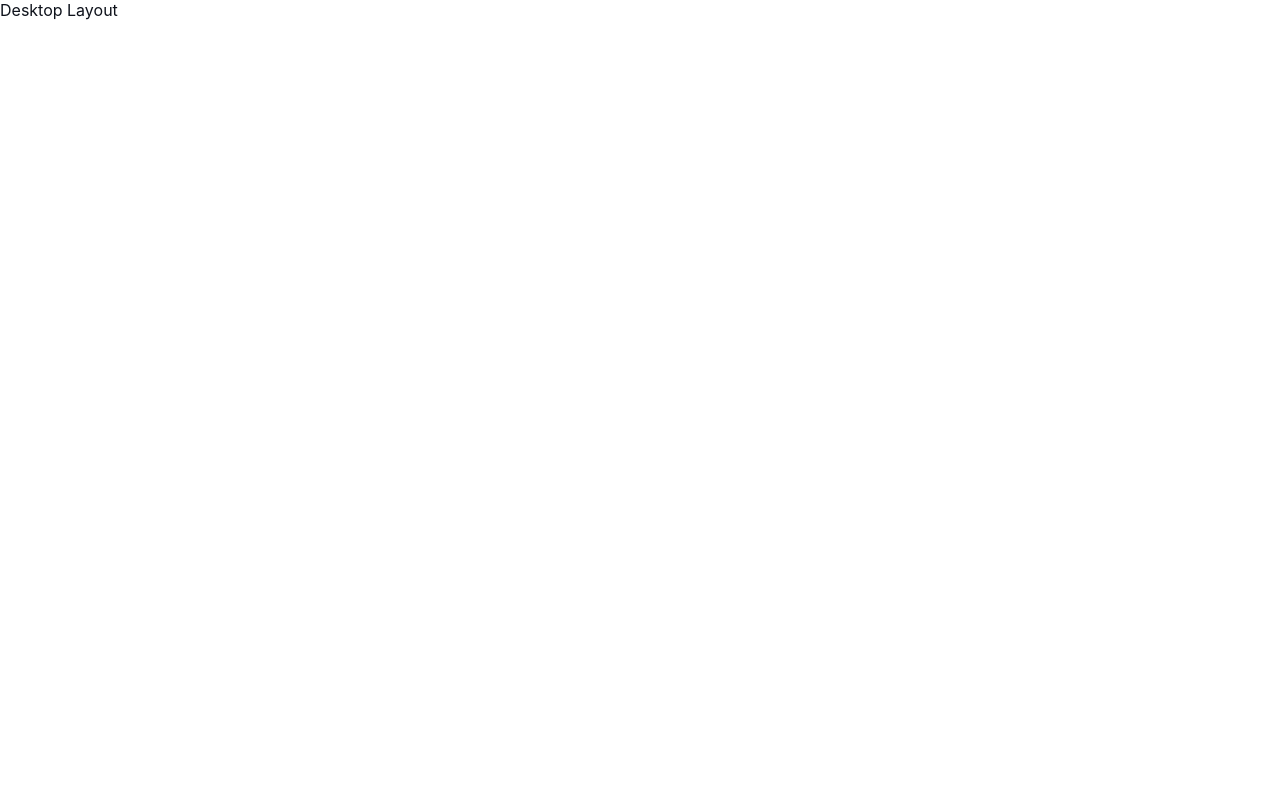
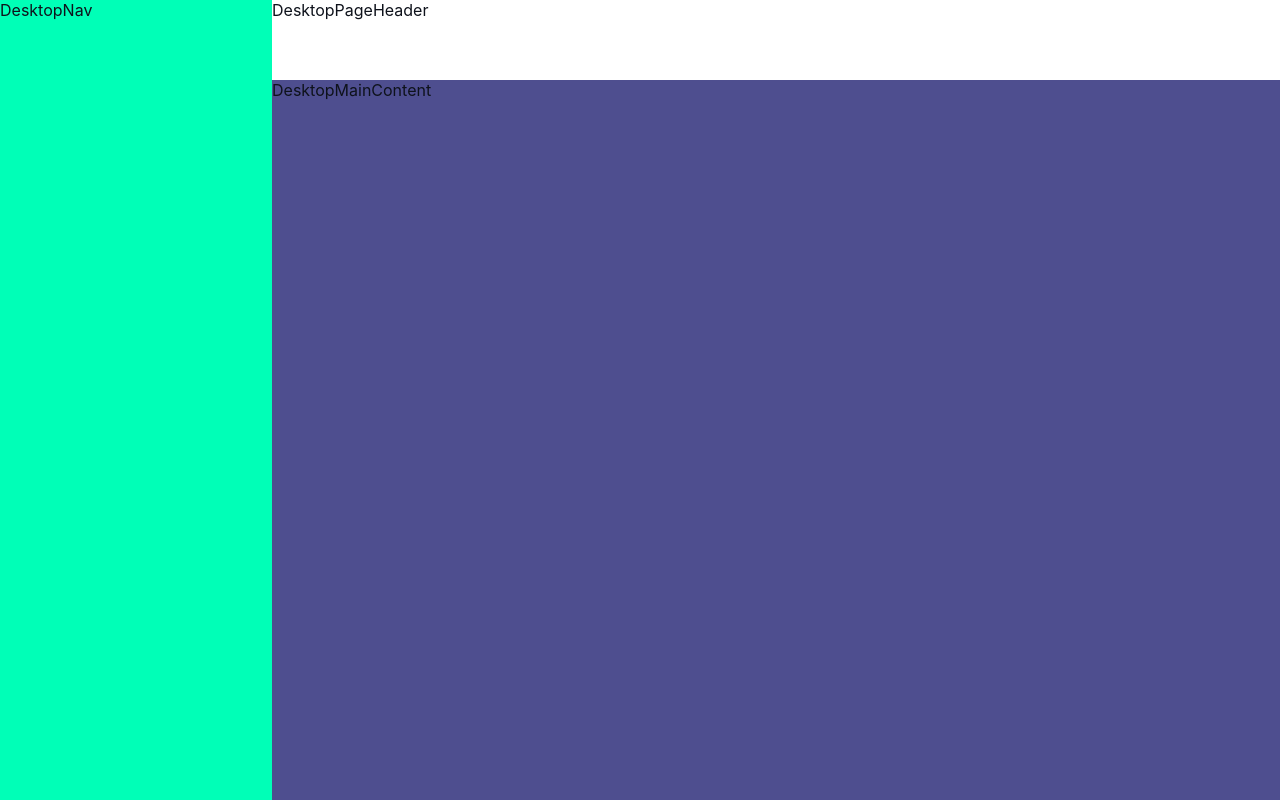
Before and after one commit to RicardoGeada/fm-note-taking-web-app, a React (Vite) app: page / in a window 1280 px wide. Built offline with nearby package versions, Linux system fonts and the light colour scheme; a web font is replaced by a local one.

Commit message:
feat(desktop-layout): add basic layout

```diff
--- a/src/layouts/Desktop/DesktopLayout.module.scss
+++ b/src/layouts/Desktop/DesktopLayout.module.scss
@@ -0,0 +1,33 @@
+.layout {
+  display: grid;
+  min-height: 100dvh;
+  max-height: 100dvh;
+  grid-template-columns: auto 1fr;
+  grid-template-rows: auto 1fr;
+  grid-template-areas:
+    "nav header"
+    "nav main";
+  background-color: var(--color-neutral-0);
+
+  &__header {
+    grid-area: header;
+    height: 80px;
+  }
+
+  &__main {
+    grid-area: main;
+    position: relative;
+    overflow: auto;
+    background-color: rgb(78, 78, 143);
+  }
+
+  &__nav {
+    grid-area: nav;
+    width: 272px;
+    background-color: rgb(0, 255, 183);
+  }
+}
+
+// .no-scroll {
+//   overflow: hidden;
+// }
--- a/src/layouts/Desktop/DesktopLayout.tsx
+++ b/src/layouts/Desktop/DesktopLayout.tsx
@@ -1,5 +1,11 @@
+import styles from "./DesktopLayout.module.scss";
+
 export default function DesktopLayout() {
     return (
-        <>Desktop Layout</>
+        <div className={styles["layout"]}>
+            <header className={styles["layout__header"]}>DesktopPageHeader</header>
+            <main className={styles["layout__main"]}>DesktopMainContent</main>
+            <nav className={styles["layout__nav"]}>DesktopNav</nav>
+        </div>
     )
 }
```
Also changed, not shown: src/pages/main/Home/Home.module.scss (deleted, +0 -31 lines).
